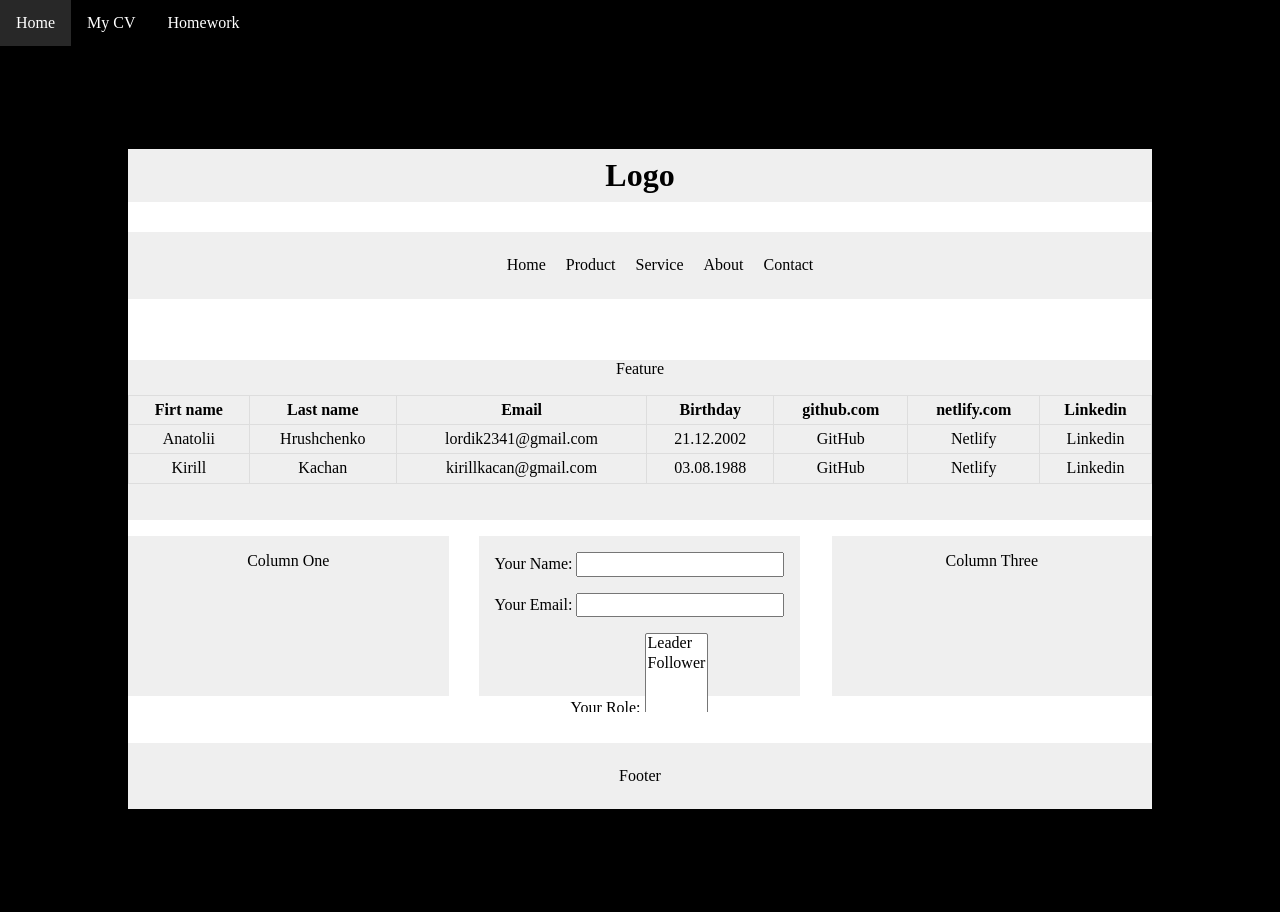
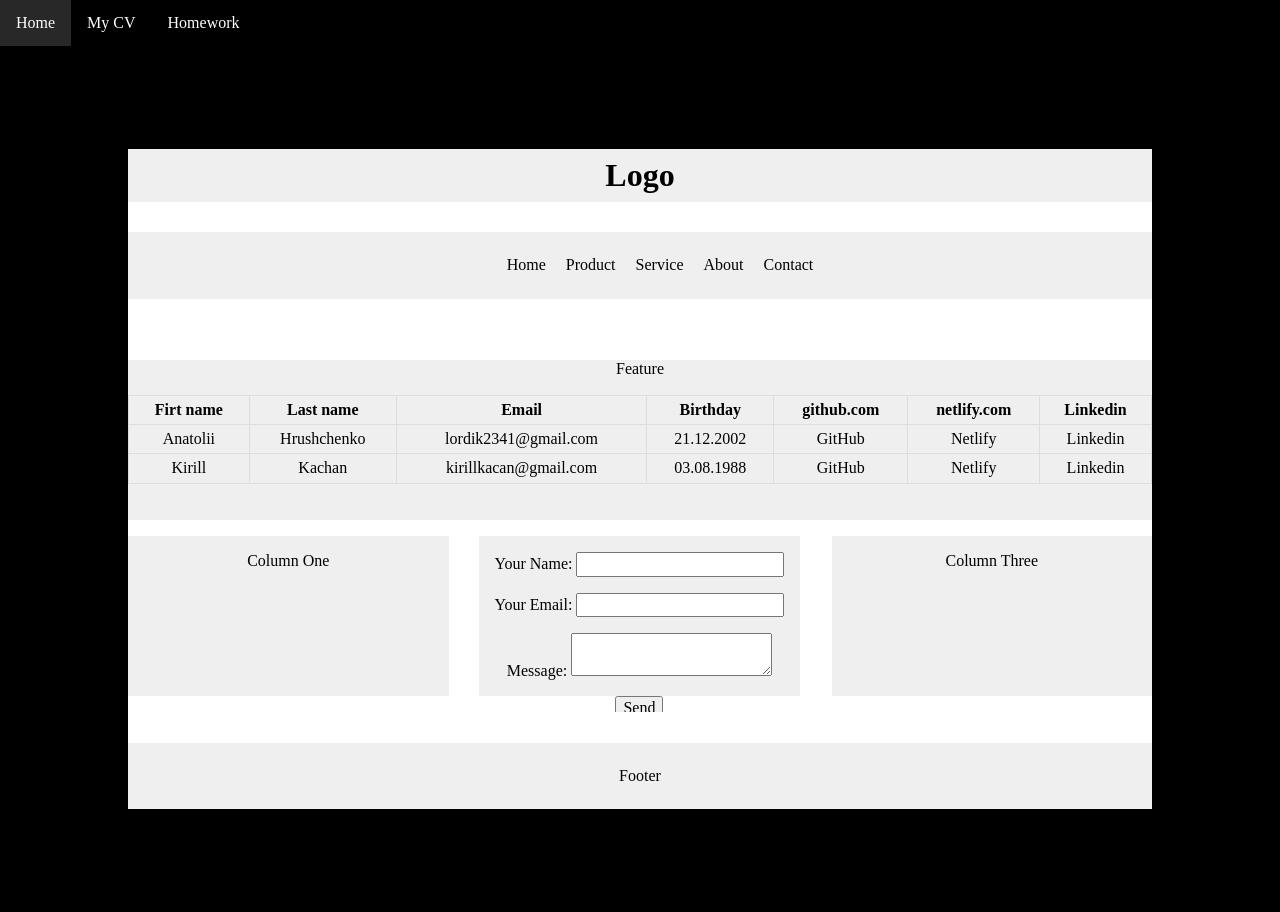
Before and after one commit to R1d3Reality/homework, a Jekyll site: the page built from _pages/lessons/lesson2/index.html, in a window 1280 px wide. Built offline with Jekyll 4.4.1, drawn with Linux system fonts in a browser that asks for light colours.

Commit message:
update form

```diff
--- a/_pages/lessons/lesson2/index.html
+++ b/_pages/lessons/lesson2/index.html
@@ -59,18 +59,12 @@ title: page title
                 <p>Column One</p>
             </section>
             <section class="column2">
-                <form name="contact" method="POST" data-netlify="true">
+                <form name="contact" data-netlify="true">
                     <p>
                         <label>Your Name: <input type="text" name="name" /></label>
                     </p>
                     <p>
                         <label>Your Email: <input type="email" name="email" /></label>
-                    </p>
-                    <p>
-                        <label>Your Role: <select name="role[]" multiple>
-                            <option value="leader">Leader</option>
-                            <option value="follower">Follower</option>
-                        </select></label>
                     </p>
                     <p>
                         <label>Message: <textarea name="message"></textarea></label>
--- a/css/style.css
+++ b/css/style.css
@@ -95,6 +95,7 @@
 /* Styles lesson2 */
 .lesson2 {
     width: 1024px;
+    height: auto;
     max-width: 90%;
     margin: 5% auto;
     background-color: lightgrey;
```
